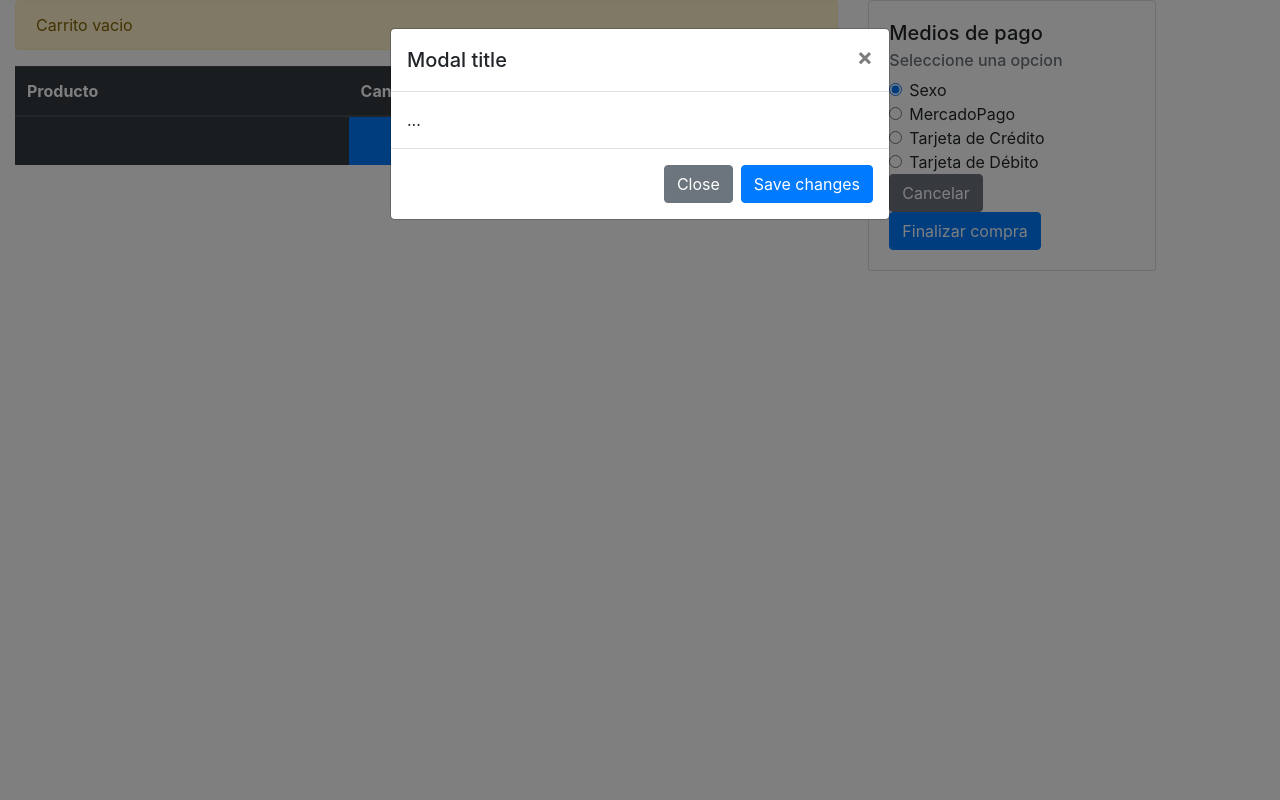
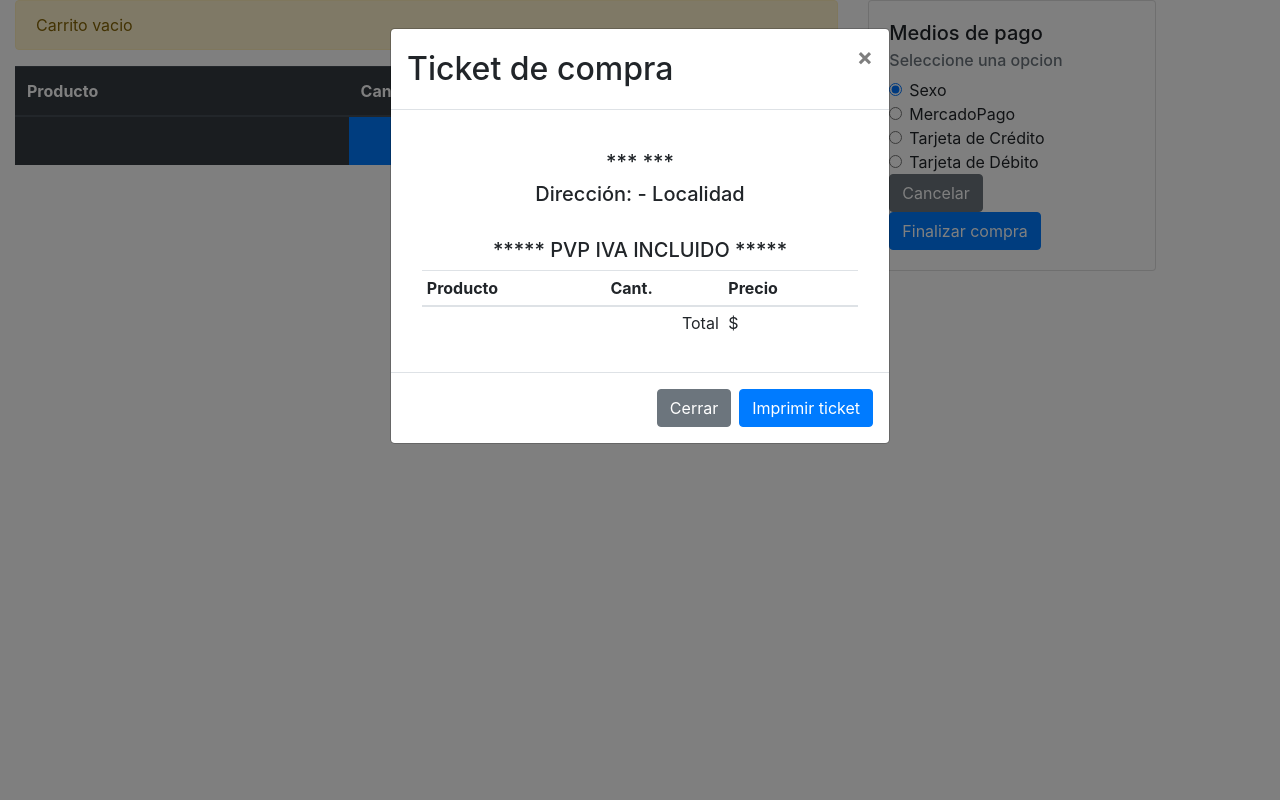
Before and after one commit to ocenturion/ecommerce, a PHP site: page /carrito.php in a window 1280 px wide, after a click on "Finalizar compra". Run offline with PHP 8.4, Linux system fonts and the light colour scheme.

Commit message:
OC - carrito modal

```diff
--- a/carrito-modal.php
+++ b/carrito-modal.php
@@ -1,20 +1,104 @@
-<!-- Modal -->
+<!-- Modal Ticket-->
 <div class="modal fade" id="exampleModal" tabindex="-1" aria-labelledby="exampleModalLabel" aria-hidden="true">
   <div class="modal-dialog">
     <div class="modal-content">
-      <div class="modal-header">
-        <h5 class="modal-title" id="exampleModalLabel">Modal title</h5>
+    <!-- Header del Ticket (wrappeado en un div para que todo sea un solo bloque)-->
+      <div class="modal-header" align="center">
+        <h2 class="modal-title" id="exampleModalLabel">Ticket de compra</h2>
         <button type="button" class="close" data-dismiss="modal" aria-label="Close">
           <span aria-hidden="true">&times;</span>
         </button>
       </div>
+      <!-- Cuerpo del Ticket (Trae la tabla con los productos comprados)-->
       <div class="modal-body">
-        ...
+      <div class="container-fluid">
+      <div id="datosNegocioTicket" align="center">
+          <h5 id="tituloTicketNegocio"><br>***  ***</h5>
+          <h5 id="tituloTicketUbicacionNegocio">Dirección: - Localidad</h5>
+          <h5><br>***** PVP IVA INCLUIDO *****</h5>
       </div>
+        <div class="row">
+          <div class="col-12 col-lg-12">
+            <div id="alerta"></div>
+                <table class="table table-sm">
+                    <thead>
+                        <tr>
+                            <th scope="col">Producto</th>
+                            <th scope="col">Cant.</th>
+                            <th scope="col">Precio</th>
+                        </tr>
+                    </thead>
+                    <tbody id="columnaProductosTicket">
+                    </tbody>
+                    <tfoot align="right">
+                        <tr>
+                            <td></td>
+                            <td >Total</td>
+                            <td align="left" id="precioTotalTicket">$</td>
+                        </tr>
+                    </tfoot>
+                </table>
+            </div>
+          </div>
+        </div>
+    </div>
+      <!-- Footer del Ticket(Botones de cierre del modal) -->
       <div class="modal-footer">
-        <button type="button" class="btn btn-secondary" data-dismiss="modal">Close</button>
-        <button type="button" class="btn btn-primary">Save changes</button>
+        <button type="button" class="btn btn-secondary" data-dismiss="modal">Cerrar</button>
+        <button type="button" class="btn btn-primary">Imprimir ticket</button>
       </div>
     </div>
   </div>
 </div>
+
+</body>
+<script src="https://cdn.jsdelivr.net/npm/popper.js@1.16.1/dist/umd/popper.min.js" integrity="sha384-9/reFTGAW83EW2RDu2S0VKaIzap3H66lZH81PoYlFhbGU+6BZp6G7niu735Sk7lN" crossorigin="anonymous"></script>
+<script src="https://cdn.jsdelivr.net/npm/bootstrap@4.5.3/dist/js/bootstrap.min.js" integrity="sha384-w1Q4orYjBQndcko6MimVbzY0tgp4pWB4lZ7lr30WKz0vr/aWKhXdBNmNb5D92v7s" crossorigin="anonymous"></script>
+</html>
+
+<!-- Funciones que llenan la tabla del Modal Ticket-->
+<!-- Copypaste de las functs de "carrito.php"; solo cambia el target donde se llena la columna y el nombre de la funct(columnaProductosTicket, precioTotalTicket y llenarTablaTicket)-->
+<script>
+    function verificarTablaVacia(carroArray) {
+        if (carroArray == null) {
+            return true;
+        }
+        else {
+            return false;
+        }
+    }
+
+    function llenarTablaTicket() {
+        var carroArray = JSON.parse(localStorage.getItem("carro"));
+        console.log(carroArray);
+        if (verificarTablaVacia(carroArray)) {
+            document.getElementById("alerta").innerHTML = `
+            <div class="alert alert-warning" role="alert">
+                Carrito vacio
+            </div>
+            `;
+        }
+        else {
+            console.log(carroArray);
+            let total = 0;
+            for (let index = 0; index < carroArray.length; index++) {
+                console.log(carroArray[index].id, carroArray[index].nombre);
+                document.getElementById("columnaProductosTicket").innerHTML += `
+                <tr>
+                    <td>${carroArray[index].nombre}</td>
+                    <td>${carroArray[index].id}</td>
+                    <td>$ ${carroArray[index].precio}</td>
+                </tr>
+                `;
+                total += parseInt(carroArray[index].precio);
+            }
+            document.getElementById("precioTotalTicket").innerHTML = '$ ' + total;
+        }
+    };
+
+    function llenarTicketDatosDelNegocio(){
+
+    };
+
+    llenarTablaTicket();
+</script>
```
